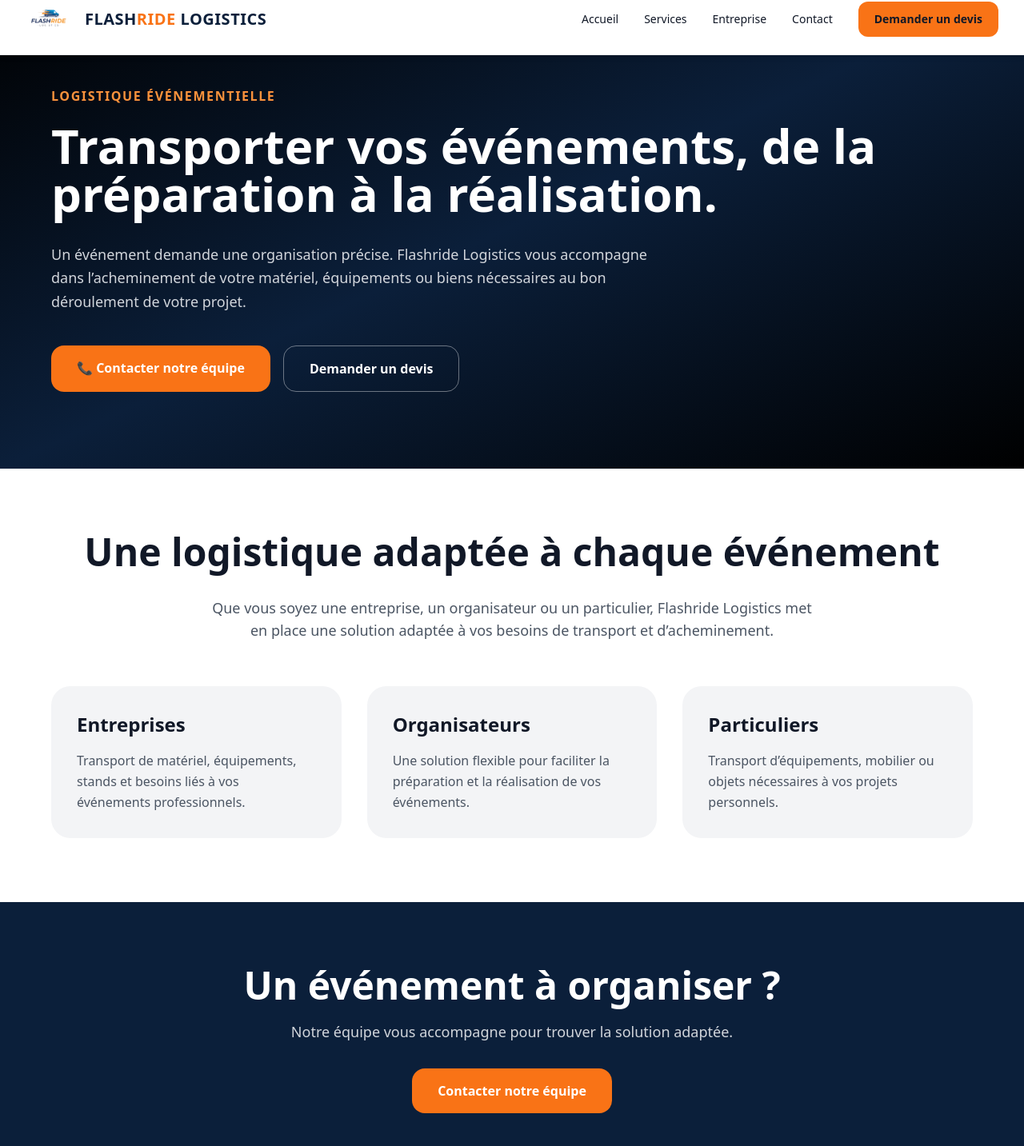
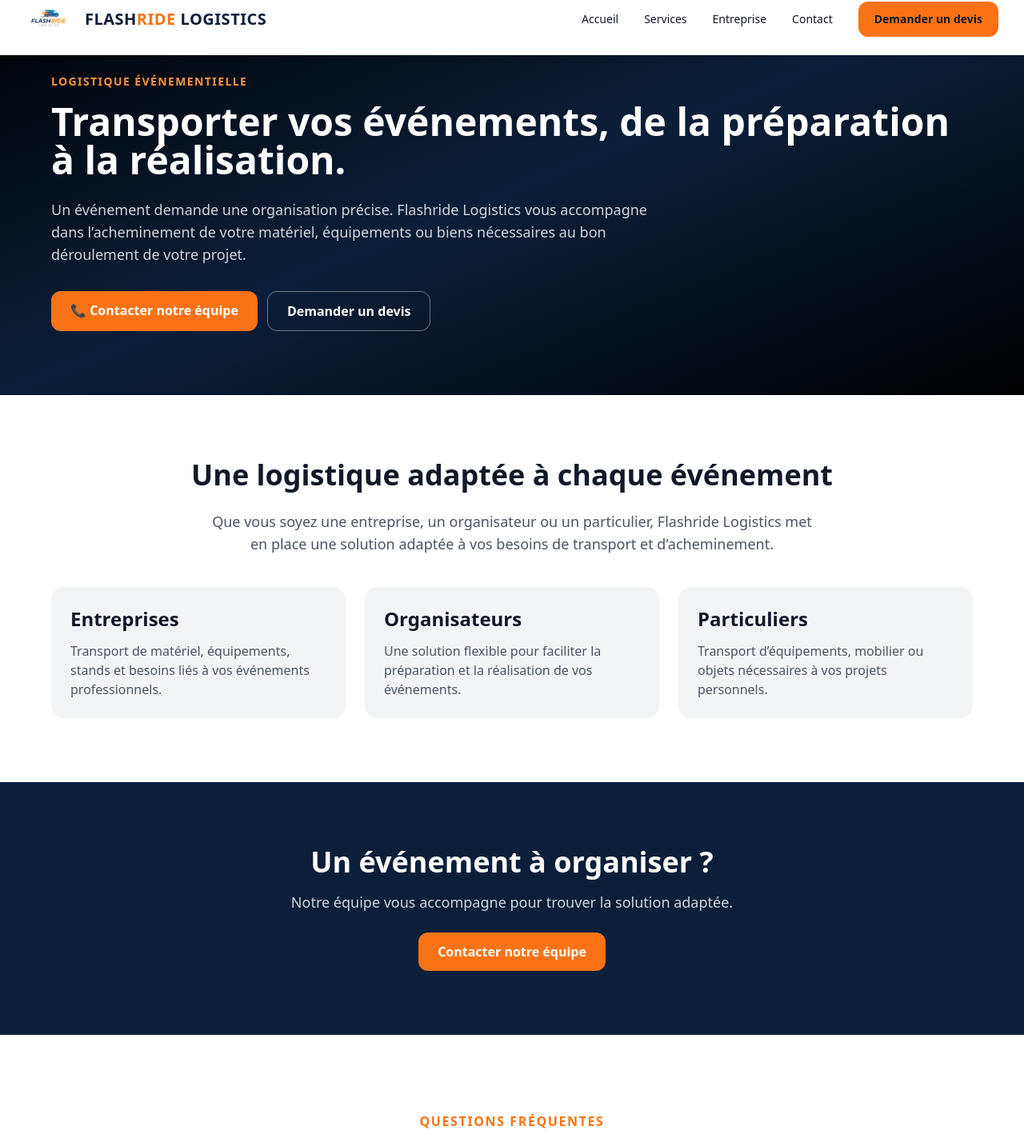
Before and after one commit to jasonvandommele-commits/flashride-logistics, a Next.js app: page /logistique-evenementielle in a window 1280 px wide. Shown: the part 20-1453 px from the top of the page at 80% size. Built offline with nearby package versions, Linux system fonts and the light colour scheme.

Commit message:
Update page.jsx

```diff
--- a/app/logistique-evenementielle/page.jsx
+++ b/app/logistique-evenementielle/page.jsx
@@ -1,219 +1,151 @@
 "use client";
 
-import { useState } from "react";
 import Footer from "../components/Footer";
 import Navbar from "../components/Navbar";
 import FAQ from "../components/FAQ";
 
-
 export default function LogistiqueEvenementielle() {
-
-
-
   return (
-
     <main className="bg-white text-gray-900 min-h-screen">
 
-
       {/* HEADER */}
-
       <Navbar />
 
       {/* HERO */}
-
-
-      <section className="pt-32 pb-24 px-6 bg-gradient-to-br from-black via-[#0B1F3A] to-black text-white">
-
+      <section className="pt-24 pb-16 md:pt-28 md:pb-20 px-6 bg-gradient-to-br from-black via-[#0B1F3A] to-black text-white">
 
         <div className="max-w-6xl mx-auto">
 
-
-          <p className="text-orange-400 font-bold uppercase tracking-widest">
+          <p className="text-orange-400 font-bold uppercase tracking-widest text-sm">
             LOGISTIQUE ÉVÉNEMENTIELLE
           </p>
 
-
-          <h1 className="text-4xl md:text-6xl font-black mt-5 leading-tight">
-
+          <h1 className="text-3xl md:text-5xl font-black mt-4 leading-tight">
             Transporter vos événements, de la préparation à la réalisation.
-
           </h1>
 
-
-          <p className="mt-8 text-gray-300 text-lg max-w-3xl leading-relaxed">
-
+          <p className="mt-6 text-gray-300 text-base md:text-lg max-w-3xl leading-relaxed">
             Un événement demande une organisation précise.
             Flashride Logistics vous accompagne dans l’acheminement
             de votre matériel, équipements ou biens nécessaires au bon
             déroulement de votre projet.
-
           </p>
 
-
-
-          <div className="mt-10 flex flex-wrap gap-4">
-
+          <div className="mt-8 flex flex-wrap gap-3">
 
             <a
               href="tel:0752988155"
-              className="bg-orange-500 px-8 py-4 rounded-2xl font-bold"
+              className="bg-orange-500 px-6 py-3 rounded-xl font-bold text-sm md:text-base hover:bg-orange-600 transition"
             >
               📞 Contacter notre équipe
             </a>
 
-
             <a
               href="/#devis"
-              className="border border-white/40 px-8 py-4 rounded-2xl font-bold"
+              className="border border-white/40 px-6 py-3 rounded-xl font-bold text-sm md:text-base hover:bg-white hover:text-black transition"
             >
               Demander un devis
             </a>
 
+          </div>
 
         </div>
 
+      </section>
+
+      {/* CONTENU */}
+      <section className="py-16 md:py-20 px-6">
+
+        <div className="max-w-6xl mx-auto">
+
+          <h2 className="text-2xl md:text-4xl font-black text-center">
+            Une logistique adaptée à chaque événement
+          </h2>
+
+          <p className="mt-6 text-gray-600 text-base md:text-lg text-center max-w-3xl mx-auto">
+            Que vous soyez une entreprise, un organisateur ou un particulier,
+            Flashride Logistics met en place une solution adaptée à vos besoins
+            de transport et d’acheminement.
+          </p>
+
+          <div className="grid md:grid-cols-3 gap-5 md:gap-6 mt-10">
+
+            {[
+              {
+                title: "Entreprises",
+                text: "Transport de matériel, équipements, stands et besoins liés à vos événements professionnels."
+              },
+              {
+                title: "Organisateurs",
+                text: "Une solution flexible pour faciliter la préparation et la réalisation de vos événements."
+              },
+              {
+                title: "Particuliers",
+                text: "Transport d’équipements, mobilier ou objets nécessaires à vos projets personnels."
+              }
+            ].map((item, index) => (
+
+              <div
+                key={index}
+                className="bg-gray-100 rounded-2xl p-6 hover:shadow-md transition"
+              >
+
+                <h3 className="text-xl md:text-2xl font-bold">
+                  {item.title}
+                </h3>
+
+                <p className="mt-3 text-gray-600 leading-relaxed text-sm md:text-base">
+                  {item.text}
+                </p>
 
               </div>
 
+            ))}
+
+          </div>
+
+        </div>
 
       </section>
 
+      {/* CTA */}
+      <section className="py-16 md:py-20 px-6 bg-[#0B1F3A] text-white text-center">
 
-
-
-
-      {/* CONTENU */}
-
-
-      <section className="py-20 px-6">
-
-
-        <div className="max-w-6xl mx-auto">
-
-
-          <h2 className="text-3xl md:text-5xl font-black text-center">
-
-            Une logistique adaptée à chaque événement
-
+        <h2 className="text-2xl md:text-4xl font-black">
+          Un événement à organiser ?
         </h2>
 
-
-          <p className="mt-8 text-gray-600 text-lg text-center max-w-3xl mx-auto">
-
-            Que vous soyez une entreprise, un organisateur ou un particulier,
-            Flashride Logistics met en place une solution adaptée à vos besoins
-            de transport et d’acheminement.
-
+        <p className="mt-4 text-gray-300 text-base md:text-lg">
+          Notre équipe vous accompagne pour trouver la solution adaptée.
         </p>
-
-
-
-
-          <div className="grid md:grid-cols-3 gap-8 mt-14">
-
-
-            {[
-              {
-                title:"Entreprises",
-                text:"Transport de matériel, équipements, stands et besoins liés à vos événements professionnels."
-              },
-              {
-                title:"Organisateurs",
-                text:"Une solution flexible pour faciliter la préparation et la réalisation de vos événements."
-              },
-              {
-                title:"Particuliers",
-                text:"Transport d’équipements, mobilier ou objets nécessaires à vos projets personnels."
-              }
-            ].map((item,index)=>(
-
-
-              <div
-                key={index}
-                className="bg-gray-100 rounded-3xl p-8"
-              >
-
-
-                <h3 className="text-2xl font-bold">
-                  {item.title}
-                </h3>
-
-
-                <p className="mt-4 text-gray-600 leading-relaxed">
-                  {item.text}
-                </p>
-
-
-              </div>
-
-
-            ))}
-
-
-          </div>
-
-
-        </div>
-
-
-      </section>
-
-
-
-
-
-      {/* CTA */}
-
-
-      <section className="py-20 px-6 bg-[#0B1F3A] text-white text-center">
-
-
-        <h2 className="text-3xl md:text-5xl font-black">
-
-          Un événement à organiser ?
-
-        </h2>
-
-
-        <p className="mt-5 text-gray-300 text-lg">
-
-          Notre équipe vous accompagne pour trouver la solution adaptée.
-
-        </p>
-
 
         <a
           href="tel:0752988155"
-          className="inline-block mt-8 bg-orange-500 px-8 py-4 rounded-2xl font-bold"
+          className="inline-block mt-6 bg-orange-500 px-6 py-3 rounded-xl font-bold text-sm md:text-base hover:bg-orange-600 transition"
         >
           Contacter notre équipe
         </a>
 
-
       </section>
 
-
-<FAQ items={[
+      <FAQ
+        items={[
           {
             question: "Intervenez-vous pour des événements privés et professionnels ?",
-    answer: "Oui, nous accompagnons aussi bien les particuliers que les entreprises pour l'acheminement de matériel événementiel."
+            answer:
+              "Oui, nous accompagnons aussi bien les particuliers que les entreprises pour l'acheminement de matériel événementiel."
           },
           {
             question: "Combien de temps à l'avance dois-je réserver ?",
-    answer: "Nous recommandons de nous contacter dès que possible, idéalement plusieurs jours avant l'événement, pour garantir la disponibilité."
+            answer:
+              "Nous recommandons de nous contacter dès que possible, idéalement plusieurs jours avant l'événement, pour garantir la disponibilité."
           }
-]} />
-
-
+        ]}
+      />
 
       {/* FOOTER */}
-
-
       <Footer />
 
-
     </main>
-
   );
-
 }
```
Lines whose indentation alone changed are shown as unchanged.
